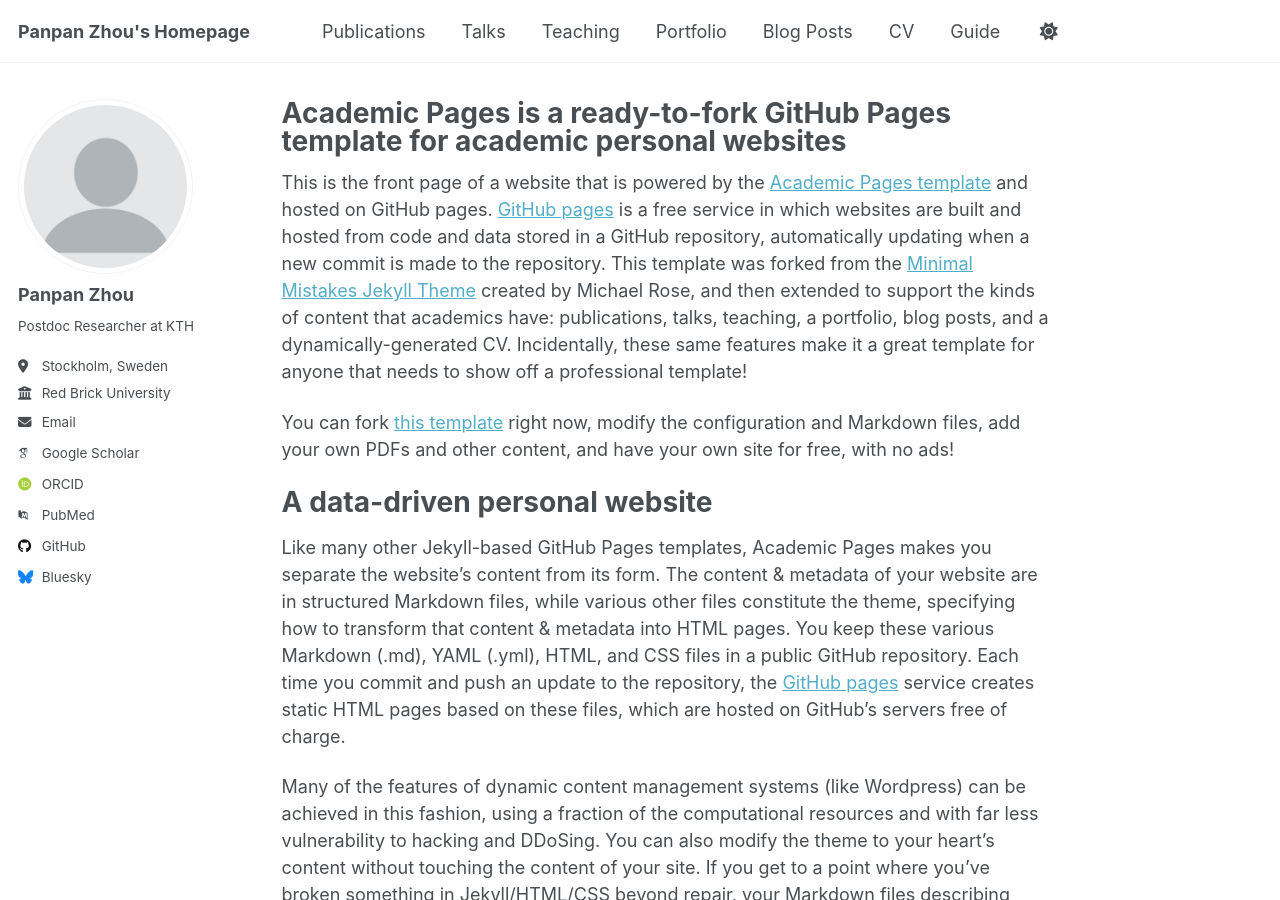
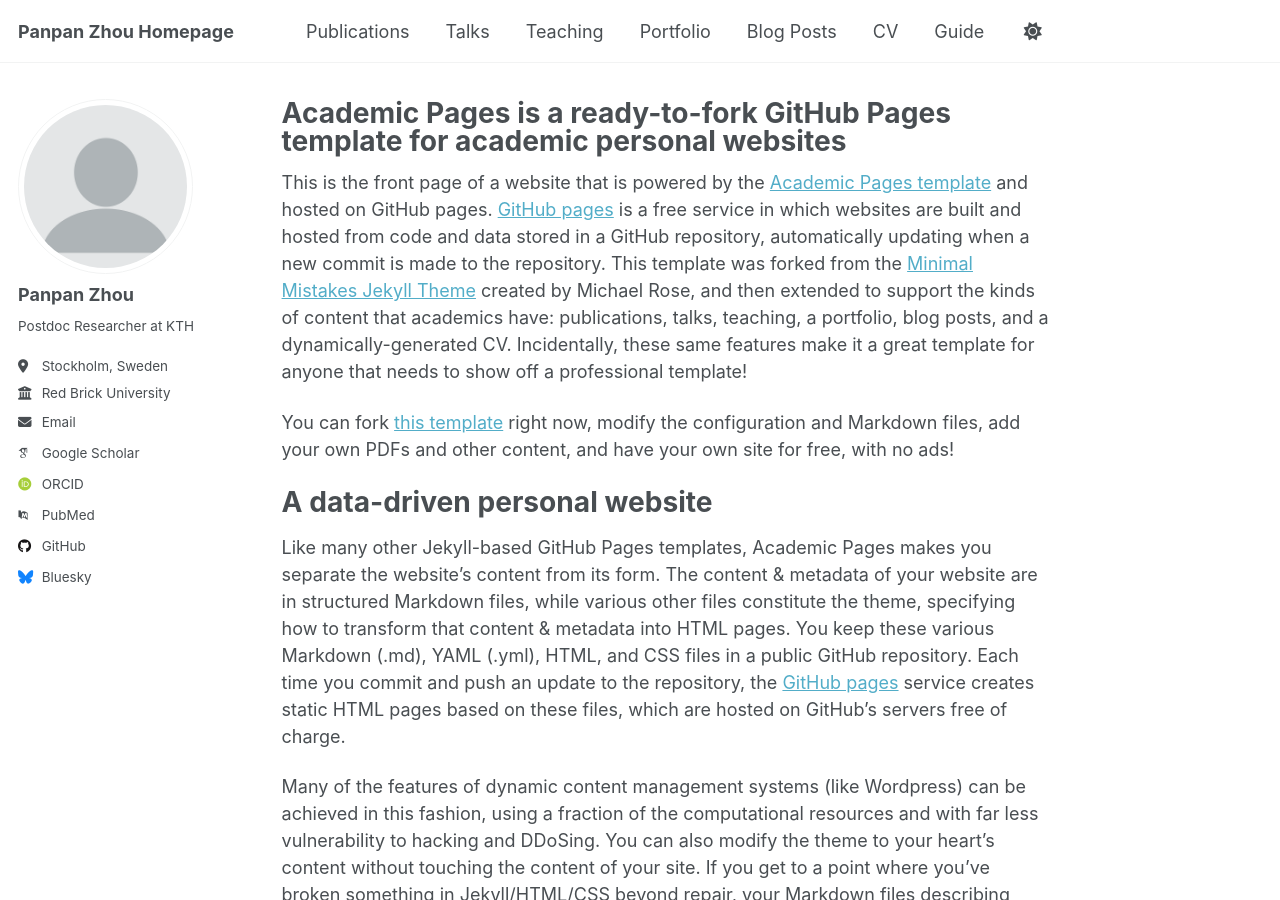
Before and after one commit to PanpanZhou11/Panpan-Zhou.github.io, a Jekyll site: the page built from _pages/about.md, in a window 1280 px wide and 900 px high. Built offline with Jekyll 4.4.1, drawn with Linux system fonts in a browser that asks for light colours; some web fonts are replaced; a script that is not in the unit is left out.

```diff
--- a/_config.yml
+++ b/_config.yml
@@ -9,7 +9,7 @@
 # Basic Site Settings
 locale                   : "en-US"
 site_theme               : "default" # Currently available options are "default", "air"
-title                    : "Panpan Zhou's Homepage"
+title                    : "Panpan Zhou Homepage"
 title_separator          : "-"
 name                     : &name "Panpan Zhou"
 description              : &description "Panpan Zhou's academic portfolio"   # Update this with a general description of your site, this is the default if not overridden by a page
```
